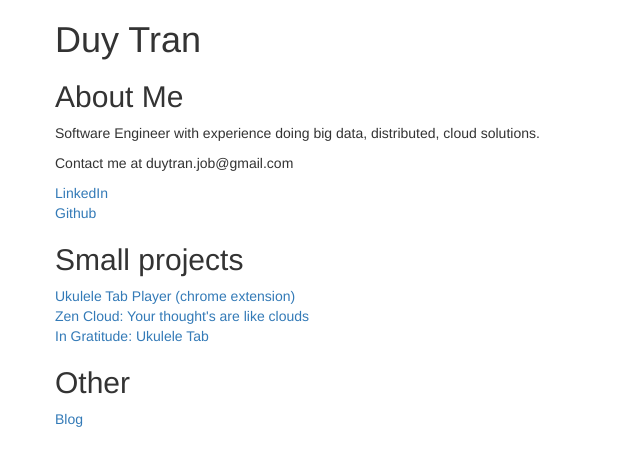
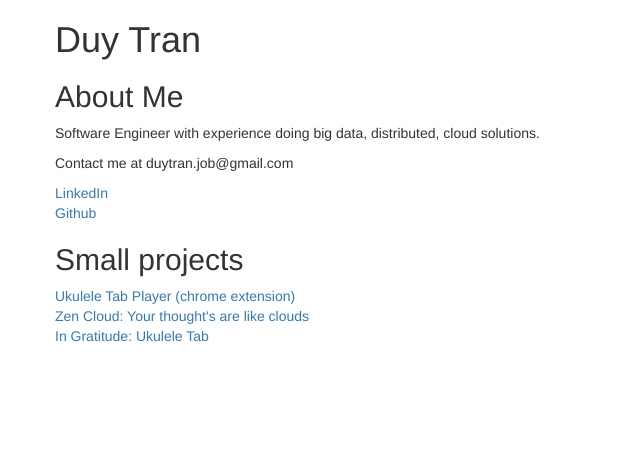
Before and after one commit to duyttran/duyttran.github.io, a plain HTML site: page index.html in a window 1280 px wide. Shown: the whole page, without its empty margins (0-640 px from the left). Drawn offline with nearby package versions, Linux system fonts and the light colour scheme.

Commit message:
remove blog

```diff
--- a/index.html
+++ b/index.html
@@ -47,12 +47,6 @@
         <div>
           <a href="http://ingratitude.duyttran.com" target="_blank">In Gratitude: Ukulele Tab</a>
         </div>
-        <div>
-          <h2>Other</h2>
-        </div>
-        <div>
-          <a href="http://blog.duyttran.com" target="_blank">Blog</a>
-        </div>
       </div>
 
 
```
Also changed, not shown: 1 other file.
